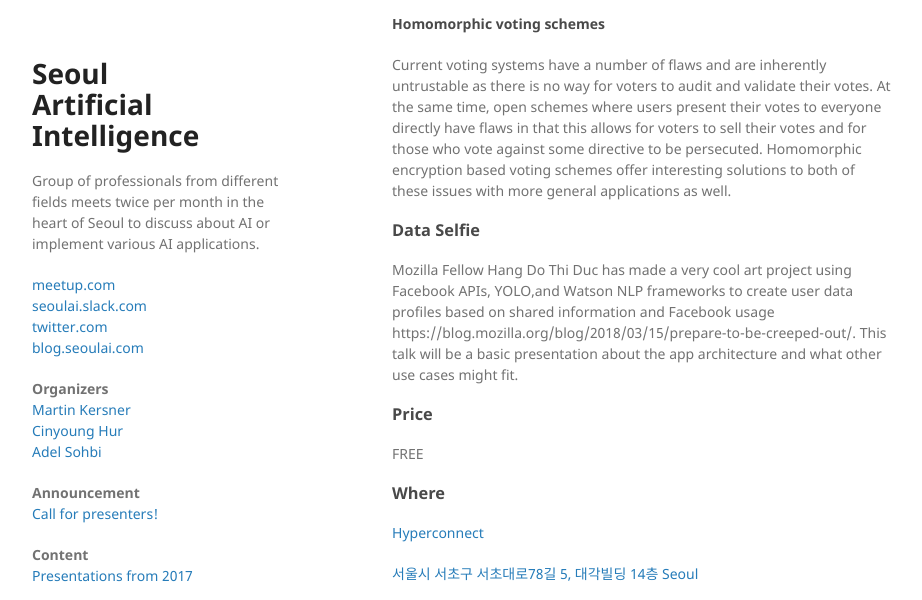
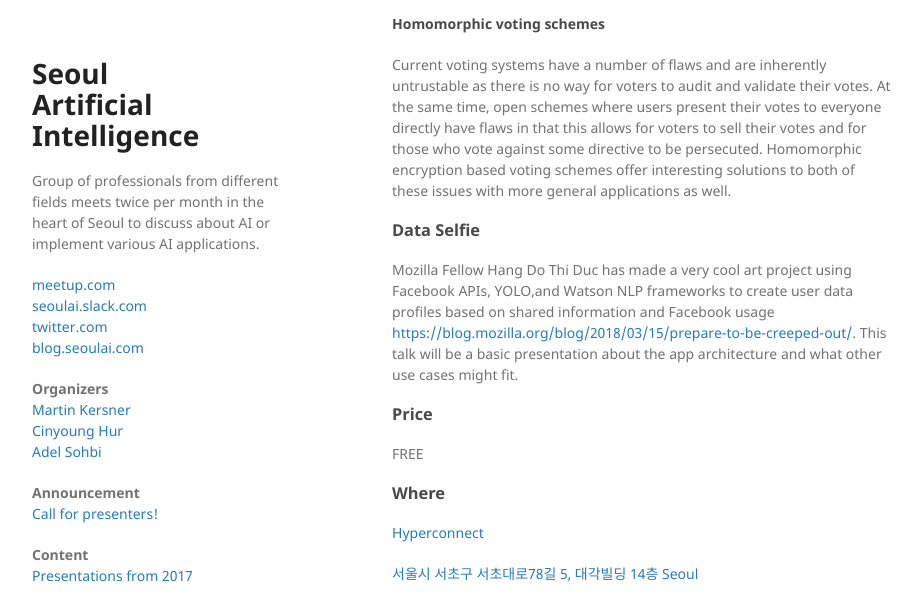
Before and after one commit to martinkersner/seoul-artificial-intelligence-meetup, a Jekyll site: the page built from docs/index.md, in a window 1280 px wide and 900 px high, scrolled down 617 px, cut to the strip 0-600 px from the top of the window. Shown: the whole strip, without its empty margins (178-1100 px from the left). Built offline with Jekyll 4.4.1, drawn with Linux system fonts in a browser that asks for light colours; some of the changed lines change nothing that is shown.

Commit message:
fix link

```diff
--- a/docs/index.md
+++ b/docs/index.md
@@ -35,7 +35,7 @@
 
 ### Data Selfie
 Mozilla Fellow Hang Do Thi Duc has made a very cool art project using Facebook APIs, YOLO,and Watson NLP frameworks to create user data profiles based on shared information and Facebook usage
-https://blog.mozilla.org/blog/2018/03/15/prepare-to-be-creeped-out/. This talk will be a basic presentation about the app architecture and what other use cases might fit.
+[https://blog.mozilla.org/blog/2018/03/15/prepare-to-be-creeped-out/](https://blog.mozilla.org/blog/2018/03/15/prepare-to-be-creeped-out/). This talk will be a basic presentation about the app architecture and what other use cases might fit.
 
 
 <!--01:00 - 01:15 Introduction - What is the goal of Mini AI Hackathon?-->
```
